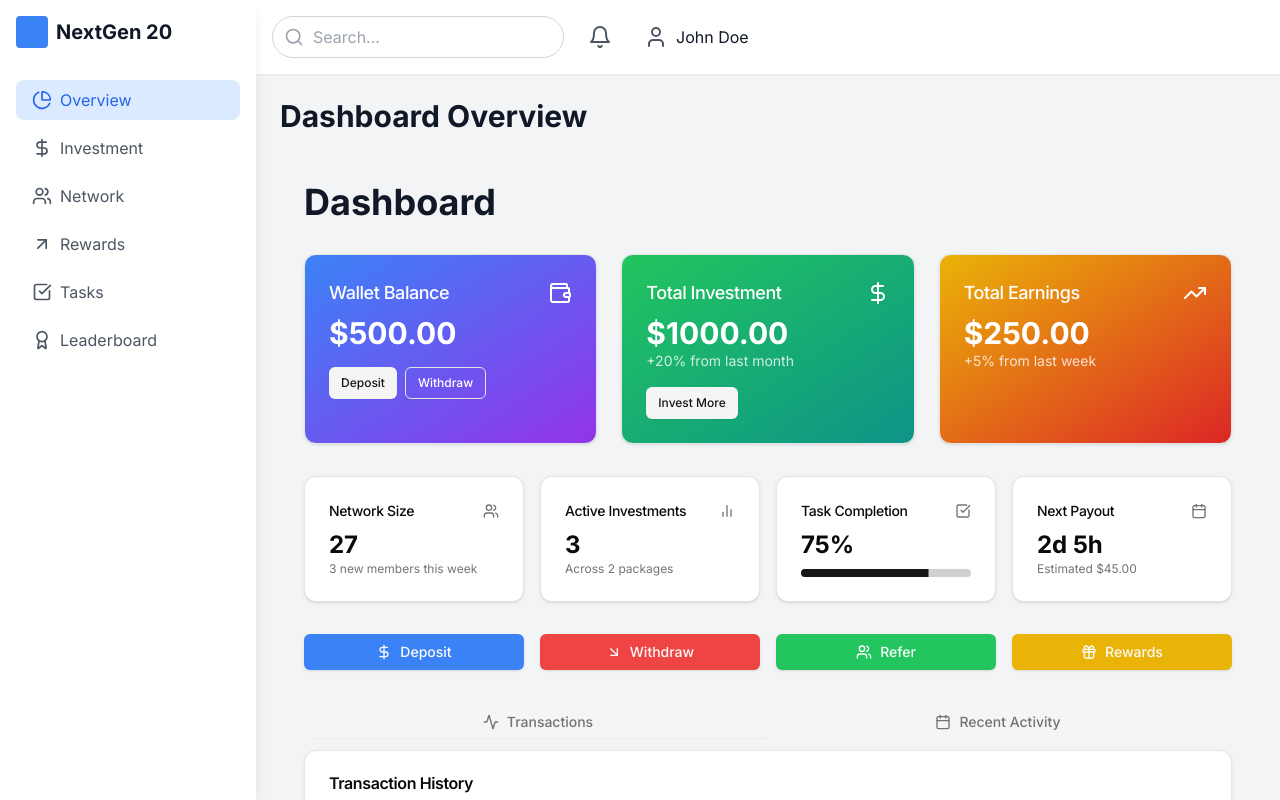
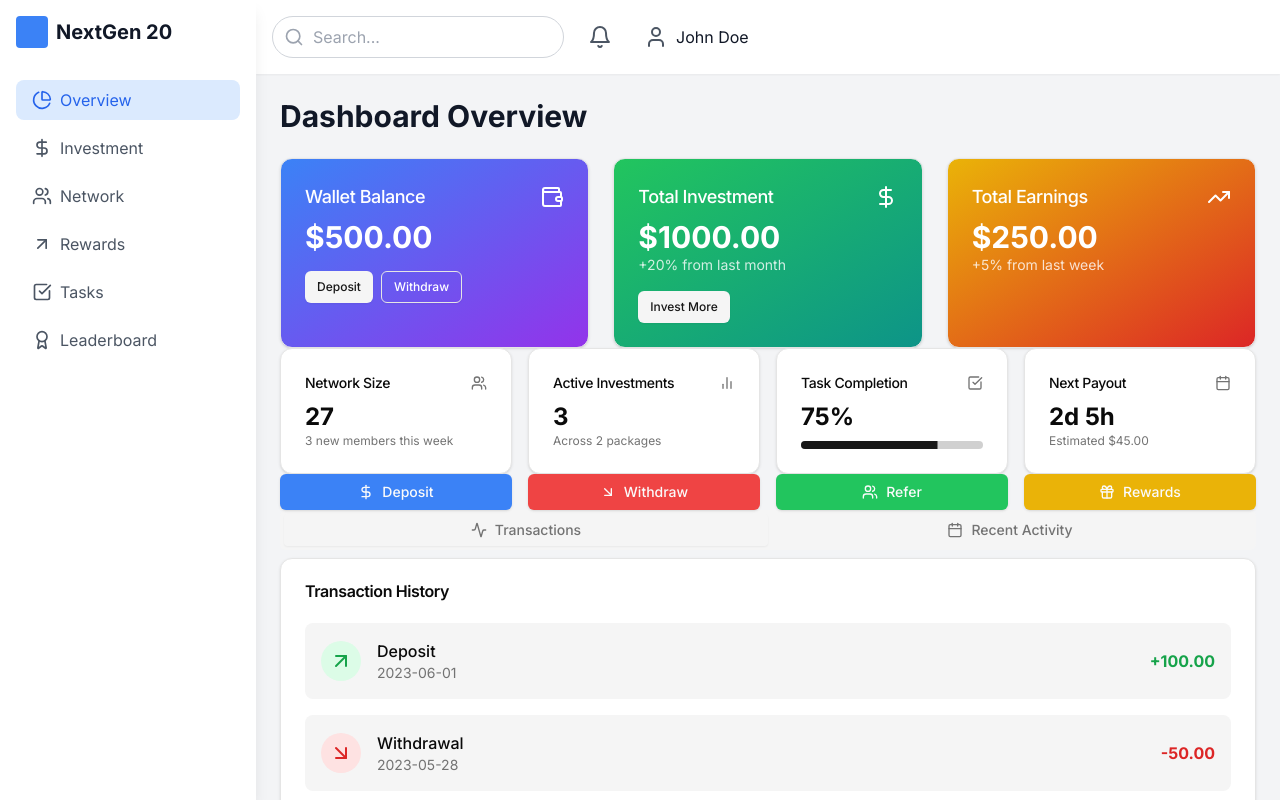
Before and after one commit to radiumecosystem/nextgen20, a Next.js app: page / in a window 1280 px wide. Built offline with nearby package versions, Linux system fonts and the light colour scheme.

Commit message:
2 commit

```diff
--- a/app/components/overview.tsx
+++ b/app/components/overview.tsx
@@ -42,8 +42,8 @@ export default function DashboardPage() {
   }
 
   return (
-    <div className="container mx-auto p-6 space-y-8">
-      <h1 className="text-4xl font-bold mb-8">Dashboard</h1>
+    <div className="container mx-auto">
+
 
       <div className="grid gap-6 md:grid-cols-2 lg:grid-cols-3">
         {/* Wallet Balance */}
```
